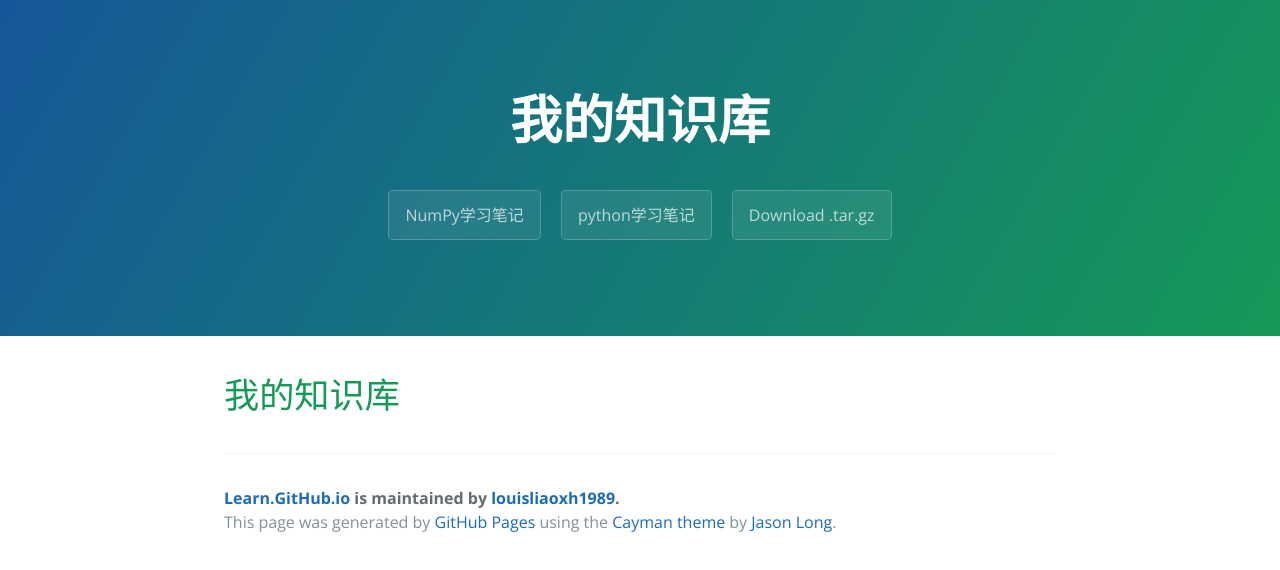
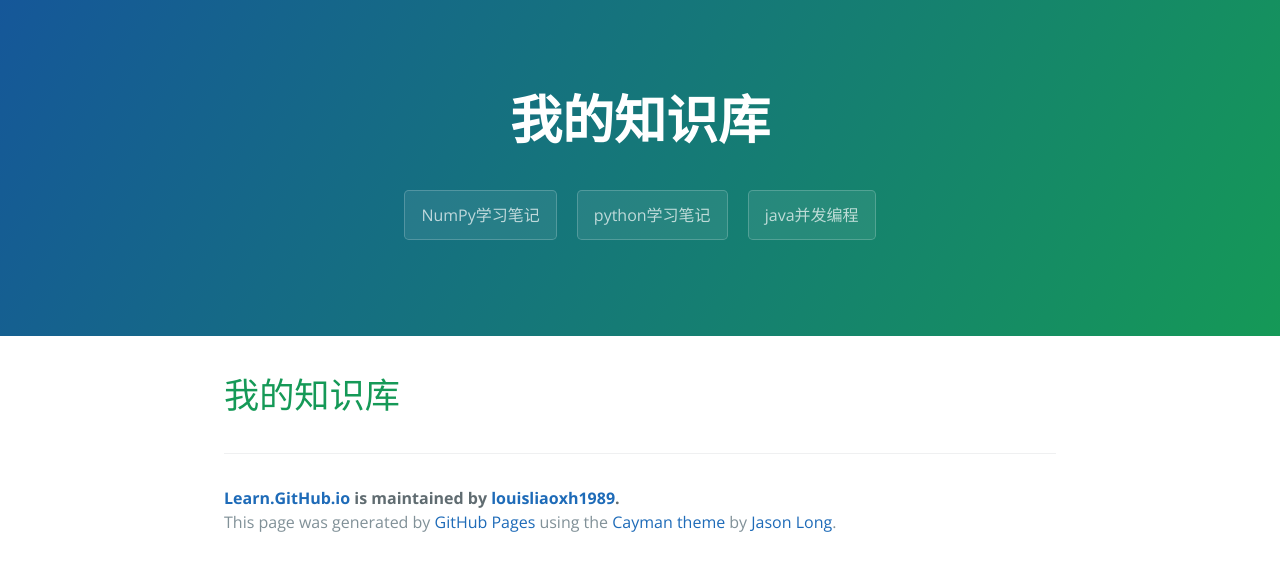
Before and after one commit to louisliaoxh1989/learn.github.io, a plain HTML site: page index.html in a window 1280 px wide. Drawn offline with nearby package versions, Linux system fonts and the light colour scheme.

Commit message:
Update index.html

```diff
--- a/index.html
+++ b/index.html
@@ -15,7 +15,7 @@
       <h2 class="project-tagline"></h2>
       <a href="https://github.com/louisliaoxh1989/learn.github.io" class="btn">NumPy学习笔记</a>
       <a href="https://github.com/louisliaoxh1989/learn.github.io/zipball/master" class="btn">python学习笔记</a>
-      <a href="https://github.com/louisliaoxh1989/learn.github.io/tarball/master" class="btn">Download .tar.gz</a>
+      <a href="https://github.com/louisliaoxh1989/learn.github.io/tarball/master" class="btn">java并发编程</a>
     </section>
 
     <section class="main-content">
```
